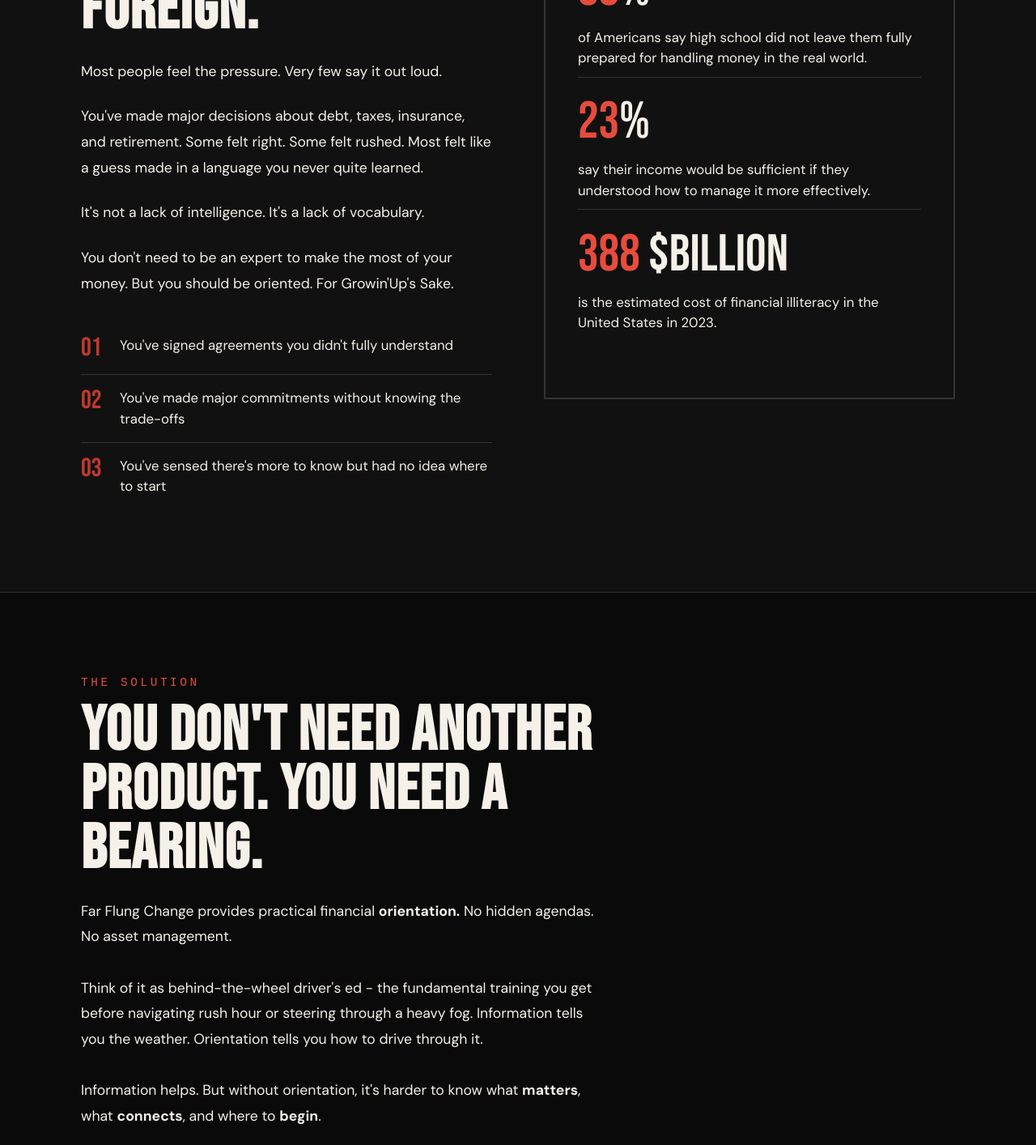
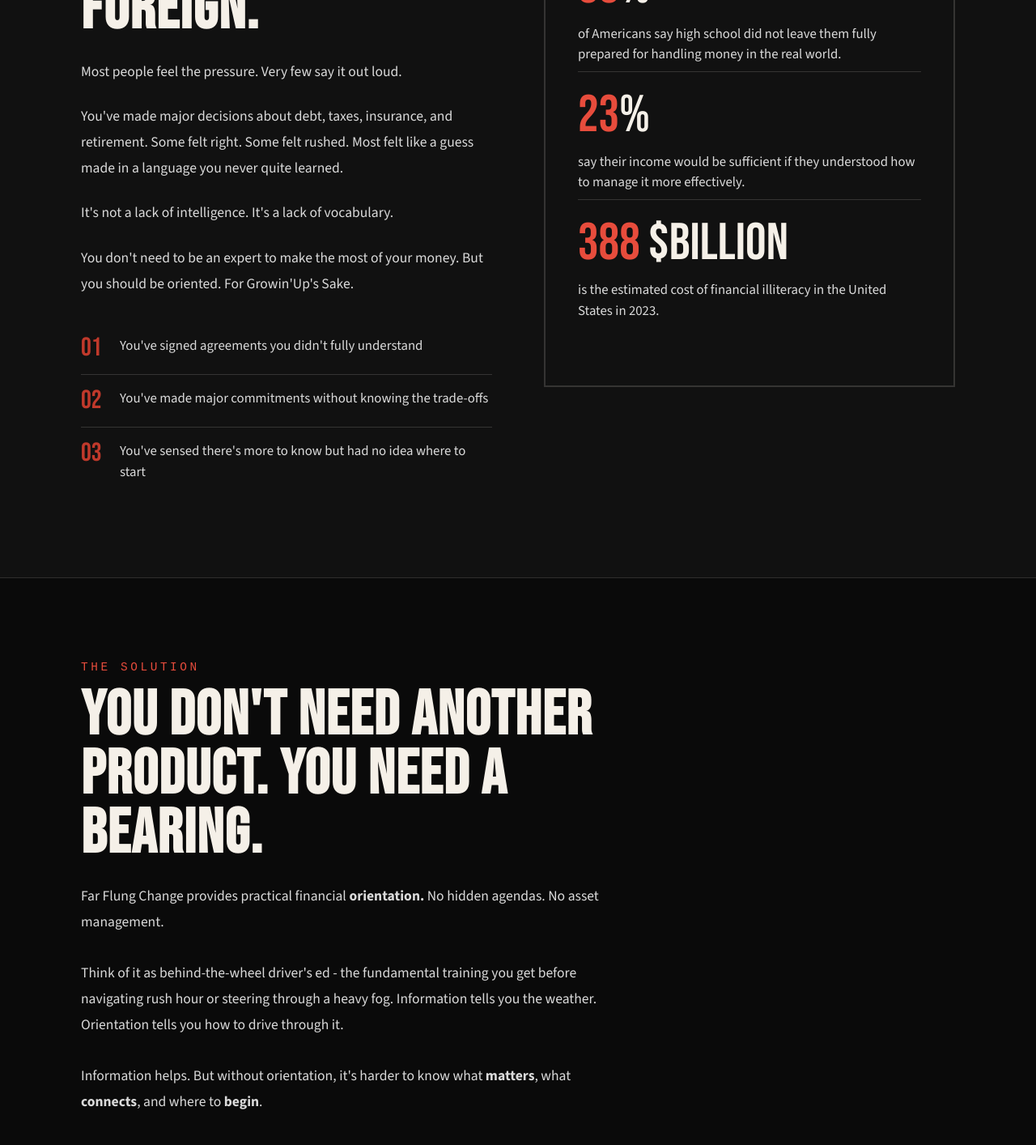
Before and after one commit to jvgiv/ffcpreview, a Next.js app: page / in a window 1280 px wide. Shown: the part 2060-3474 px from the top of the page at 81% size. Built offline with nearby package versions, Linux system fonts and the light colour scheme; no server answers.

Commit message:
changing fonts

```diff
--- a/src/app/components/home/Guide.js
+++ b/src/app/components/home/Guide.js
@@ -30,7 +30,7 @@ export default function Guide() {
             <br />
             <br />
             This is your 12-month baseline. We don&apos;t manage your money. We
-            help you master it&apos;s vocabulary. We don&apos;t take the wheel.
+            help you master its vocabulary. We don&apos;t take the wheel.
             We illuminate the map.
             <br />
             {/* <br />
--- a/src/app/globals.css
+++ b/src/app/globals.css
@@ -12,7 +12,7 @@
   --red-hot: #e74c3c;
   --gray: #888;
   --border: rgba(245,240,232,0.12);
-  --homepage-grey: #e0e0e0ce;
+  --homepage-gray: #e0e0e0f8;
   --site-header-offset: 5.5rem;
 }
 
@@ -25,6 +25,7 @@ body {
   background: var(--black);
   color: var(--white);
   font-family: 'DM Sans', sans-serif;
+  /* font-family: var(--font-source-sans), normal; */
   font-weight: 300;
   overflow-x: hidden;
 }
--- a/src/app/homepage.css
+++ b/src/app/homepage.css
@@ -361,9 +361,10 @@
 }
 
 .friction-copy p {
+  font-family: var(--font-source-sans), sans-serif;
   font-size: 1.1rem;
   line-height: 1.8;
-  color: --var(--homepage-grey);
+  color: var(--homepage-gray);
   margin-bottom: 1.5rem;
 }
 
@@ -378,6 +379,7 @@
 }
 
 .pain-list li {
+  font-family: var(--font-source-sans), sans-serif;
   display: flex;
   align-items: flex-start;
   gap: 1rem;
@@ -386,7 +388,7 @@
   border-bottom: 1px solid var(--border);
   font-size: 1.05rem;
   line-height: 1.5;
-  color: --var(--homepage-grey);
+  color: var(--homepage-gray);
 }
 
 .pain-list li:last-child {
@@ -431,6 +433,8 @@
 }
 
 .stat-label {
+
+  font-family: var(--font-source-sans), sans-serif;
   font-size: 1.05rem;
   color: var(--homepage-gray);
   line-height: 1.5;
@@ -453,9 +457,10 @@
 }
 
 .guide-intro p {
+  font-family: var(--font-source-sans), sans-serif;
   font-size: 1.1rem;
   line-height: 1.8;
-  color: --var(--homepage-gray);
+  color: var(--homepage-gray);
 }
 
 .guide-cards {
@@ -494,6 +499,7 @@
 }
 
 .card-body {
+  font-family: var(--font-source-sans), sans-serif;
   font-size: 1.05rem;
   line-height: 1.7;
   color: var(--gray);
@@ -626,6 +632,7 @@
 }
 
 .pricing-desc {
+  font-family: var(--font-source-sans), sans-serif;
   font-size: 0.95rem;
   color: var(--homepage-gray);
   margin-bottom: 1.5rem;
@@ -637,6 +644,8 @@
 }
 
 .pricing-features li {
+
+  font-family: var(--font-source-sans), sans-serif;
   font-size: 0.95rem;
   color: var(--homepage-gray);
   padding: 0.4rem 0;
@@ -685,9 +694,11 @@
 }
 
 .scorecard-copy p {
+
+  font-family: var(--font-source-sans), sans-serif;
   font-size: 1.05rem;
   line-height: 1.8;
-  color: --var(--homepage-gray);
+  color: var(--homepage-gray);
   margin-bottom: 1.5rem;
 }
 
@@ -712,7 +723,7 @@
   color: var(--red-hot);
 }
 
-.scorecard-visual > p {
+.scorecard-visual>p {
   font-family: 'Space Mono', monospace;
   font-size: 0.7rem;
   letter-spacing: 0.2em;
@@ -876,7 +887,7 @@
 }
 
 .creed blockquote {
-  font-family: 'Playfair Display', serif;
+  font-family: 'Playfair Display', italic;
   font-style: italic;
   font-size: clamp(1.4rem, 3vw, 2.5rem);
   line-height: 1.5;
@@ -926,6 +937,7 @@
 }
 
 .final-cta p {
+  font-family: var(--font-source-sans), sans-serif;
   font-size: 1.05rem;
   color: rgba(245, 240, 232, 0.55);
   max-width: 480px;
--- a/src/app/layout.js
+++ b/src/app/layout.js
@@ -1,4 +1,4 @@
-import { Bebas_Neue, Geist, Geist_Mono, DM_Sans } from "next/font/google";
+import { Bebas_Neue, Source_Sans_3, Geist, Geist_Mono, DM_Sans, Playfair_Display } from "next/font/google";
 import "./globals.css";
 import '../../lib/fontawesome'
 import Header from "./components/ui/Header";
@@ -11,6 +11,14 @@ import { AuthProvider } from "./components/auth/AuthProvider";
 const geistSans = Geist({
   variable: "--font-geist-sans",
   subsets: ["latin"],
+});
+
+const sourceSans = Source_Sans_3({
+  subsets: ['latin'],           // or ['latin-ext']
+  weight: ['200', '300', '400', '500', '600', '700', '800', '900'], // pick what you need
+  style: ['normal', 'italic'],
+  display: 'swap',
+  variable: '--font-source-sans',   // Best for Tailwind
 });
 
 const geistMono = Geist_Mono({
@@ -32,6 +40,14 @@ const dmSans = DM_Sans({
   // display: "swap",
 });
 
+const playfair = Playfair_Display({
+  subsets: ['latin'],           // or ['latin-ext'] if needed
+  weight: ['400', '500', '600', '700', '900'], // specify weights you need
+  style: ['normal', 'italic'],  // optional
+  display: 'swap',              // recommended
+  variable: '--font-playfair',  // for Tailwind / CSS variables (best)
+});
+
 export const metadata = {
   title: "Far Flung Change",
   description: "deliBErate",
@@ -40,7 +56,7 @@ export const metadata = {
 export default function RootLayout({ children }) {
   return (
     <html lang="en">
-      <body className={`${geistSans.variable} ${geistMono.variable} ${bebasNeue.variable}`}>
+      <body className={`${geistSans.variable} ${geistMono.variable} ${bebasNeue.variable} ${sourceSans.variable} ${dmSans.variable} ${playfair.variable}`}>
         <AuthProvider>
           <ScrollEffects />
           {/* <TopHeader /> */}
```
